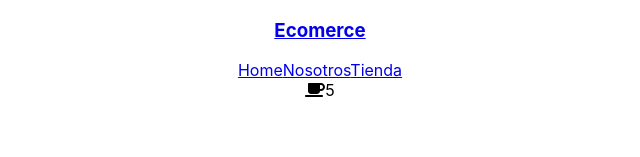
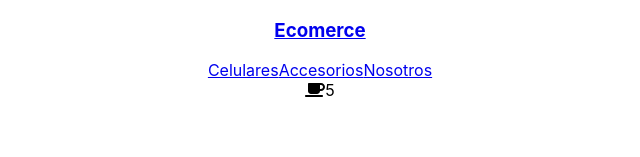
Before and after one commit to fernandoggg/reactjs-51205, a React (Create React App) app: page /item/1 in a window 1280 px wide. Shown: the top 157 px of the page, without its empty margins (320-960 px from the left). Built offline with nearby package versions, Linux system fonts and the light colour scheme.

Commit message:
solucion de errores

```diff
--- a/package.json
+++ b/package.json
@@ -12,7 +12,7 @@
     "@testing-library/user-event": "^13.5.0",
     "react": "^18.2.0",
     "react-dom": "^18.2.0",
-    "react-router-dom": "^6.10.0",
+    "react-router-dom": "^6.11.0",
     "react-scripts": "5.0.1",
     "web-vitals": "^2.1.4"
   },
--- a/src/App.js
+++ b/src/App.js
@@ -1,10 +1,11 @@
 import logo from './logo.svg';
 import './App.css';
-import { BrowserRouter, Route, Routes } from 'react-router-dom';
+import { BrowserRouter, Routes, Route } from 'react-router-dom';
 import NavBar from './Components/NavBar/NavBar';
 import ItemListContainer from './Components/ItemListContainer/ItemListContainer';
+import ItemDetailContainer from './Components/ItemDetailContainer/ItemDetailContainer';
 import ItemCount from './Components/ItemCount/ItemCount';
-import ItemDetailContainer from './Components/ItemDetailContainer/ItemDetailContainer';
+
 
 
 function App() {
--- a/src/Components/Item/Item.jsx
+++ b/src/Components/Item/Item.jsx
@@ -1,3 +1,5 @@
+import { Link } from "react-router-dom"
+
 const Item = ({id, name, img, price, stock}) => {
     return (
         <article className="CardItem">
@@ -12,7 +14,7 @@ const Item = ({id, name, img, price, stock}) => {
                 <p className="Info">Stock disponible: {stock}</p>
             </section>
             <footer className="ItemFooter">
-                <link to={`/item/${id}`} className="Option">Ver detalle</link>
+                <Link to={`/item/${id}`} className="Option">Ver detalle</Link>
             </footer>
         </article>
     )
--- a/src/Components/ItemDetail/ItemDetail.jsx
+++ b/src/Components/ItemDetail/ItemDetail.jsx
@@ -1,10 +1,12 @@
 import ItemCount from "../ItemCount/ItemCount";
 
-const ItemDetail = ({id, name, img, category, description, price, stock}) => {
+const ItemDetail = ({ id, name, img, category, description, price, stock }) => {
     return (
         <article className="CardItem">
             <header className="Header">
-                <h2 className="ItemHeader">{name}</h2>
+                <h2 className="ItemHeader">
+                    {name}
+                    </h2>
             </header>
             <picture>
                 <img src={img} alt={name} className='ItemImg'/>
--- a/src/Components/ItemList/ItemList.jsx
+++ b/src/Components/ItemList/ItemList.jsx
@@ -1,5 +1,6 @@
 import Item from "../Item/Item"
-const ItemList = ({products}) => {
+
+const ItemList = ({products }) => {
     return(
         <div className="ListGroup">
             {products.map(prod => <Item key={prod.id} {...prod} />)}
--- a/src/Components/ItemListContainer/ItemListContainer.jsx
+++ b/src/Components/ItemListContainer/ItemListContainer.jsx
@@ -10,6 +10,7 @@ const ItemListContainer = ({ greeting }) => {
 
     useEffect(() => {
        const asyncFunc = categoryId ? getProductsByCategory : getProducts
+
        asyncFunc (categoryId)
             .then(response => {
                 setProducts(response)
--- a/src/Components/NavBar/NavBar.jsx
+++ b/src/Components/NavBar/NavBar.jsx
@@ -7,9 +7,9 @@ const NavBar = () => {
                 <h3>Ecomerce</h3>
             </Link>
             <div className="Categories">
-                <NavLink to={`/category/home`} className={({isActive}) => isActive ? 'ActiveOption' : 'Option'}>Home</NavLink>
+                <NavLink to={`/category/celulares`} className={({isActive}) => isActive ? 'ActiveOption' : 'Option'}>Celulares</NavLink>
+                <NavLink to={`/category/accesorios`} className={({isActive}) => isActive ? 'ActiveOption' : 'Option'}>Accesorios</NavLink>
                 <NavLink to={`/category/nosotros`} className={({isActive}) => isActive ? 'ActiveOption' : 'Option'}>Nosotros</NavLink>
-                <NavLink to={`/category/tienda`} className={({isActive}) => isActive ? 'ActiveOption' : 'Option'}>Tienda</NavLink>
                 {/* <button>Home</button>
                 <button>Nosotros</button>
                 <button>Tienda</button> */}
--- a/src/asyncMock.jsx
+++ b/src/asyncMock.jsx
@@ -3,7 +3,7 @@ const products = [
         id: '1',
         name: 'Samsung S21',
         price: 750,
-        category: 'tienda',
+        category: 'celulares',
         img:'https://samsungar.vtexassets.com/arquivos/ids/184303-800-auto?width=800&height=auto&aspect=true',
         stock: 25,
         description:'Procesador: Samsung Exynos 2000, Display: Dynamic AMOLED 2X, Memoria Ram: 8gb ddr4'
@@ -12,7 +12,7 @@ const products = [
         id: '2',
         name: 'Samsung S22',
         price: 800,
-        category: 'tienda',
+        category: 'celulares',
         img:'https://samsungar.vtexassets.com/arquivos/ids/184278-800-auto?width=800&height=auto&aspect=true',
         stock: 15,
         description:'Procesador: Samsung Exynos 2200, Display: Dynamic AMOLED 2X, Memoria Ram: 8gb ddr4'
@@ -21,7 +21,7 @@ const products = [
         id: '3',
         name: 'Samsung S23',
         price: 890,
-        category: 'tienda',
+        category: 'celulares',
         img:'https://samsungar.vtexassets.com/arquivos/ids/186515-800-auto?width=800&height=auto&aspect=true',
         stock: 20,
         description:'Procesador: Samsung Exynos 2800, Display: Dynamic AMOLED 2X, Memoria Ram: 8gb ddr5'
```
Also changed, not shown: 1 other file (tests, documents, lock files or other folders).
